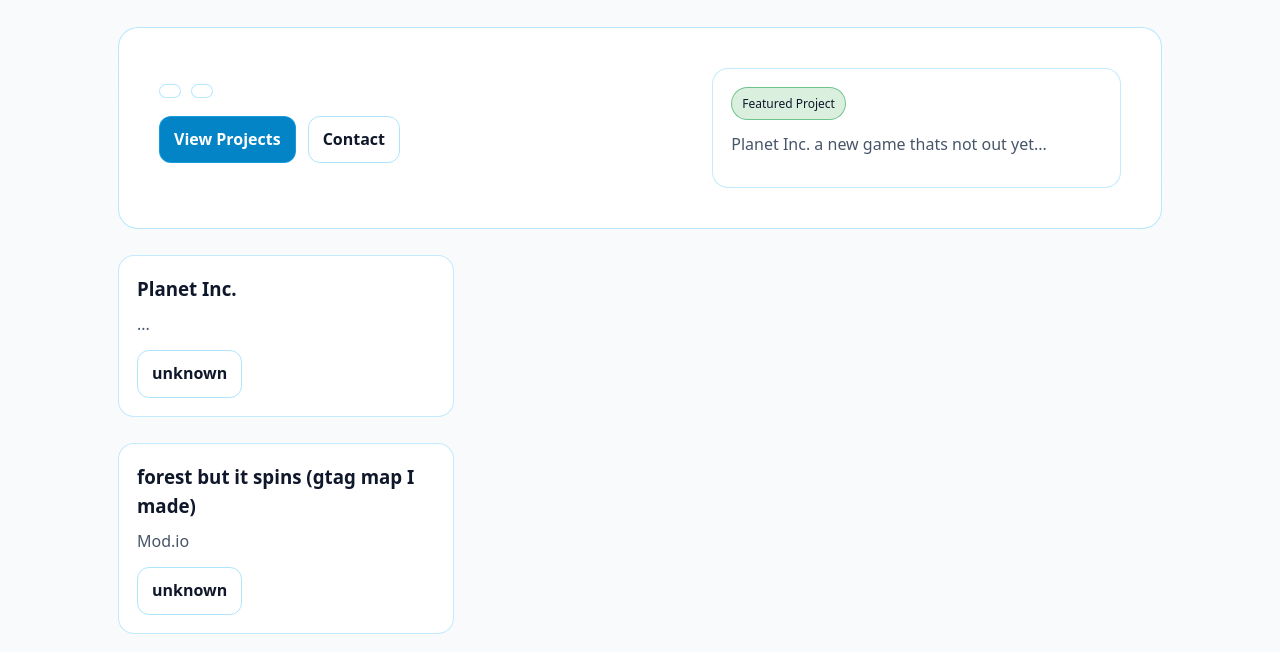
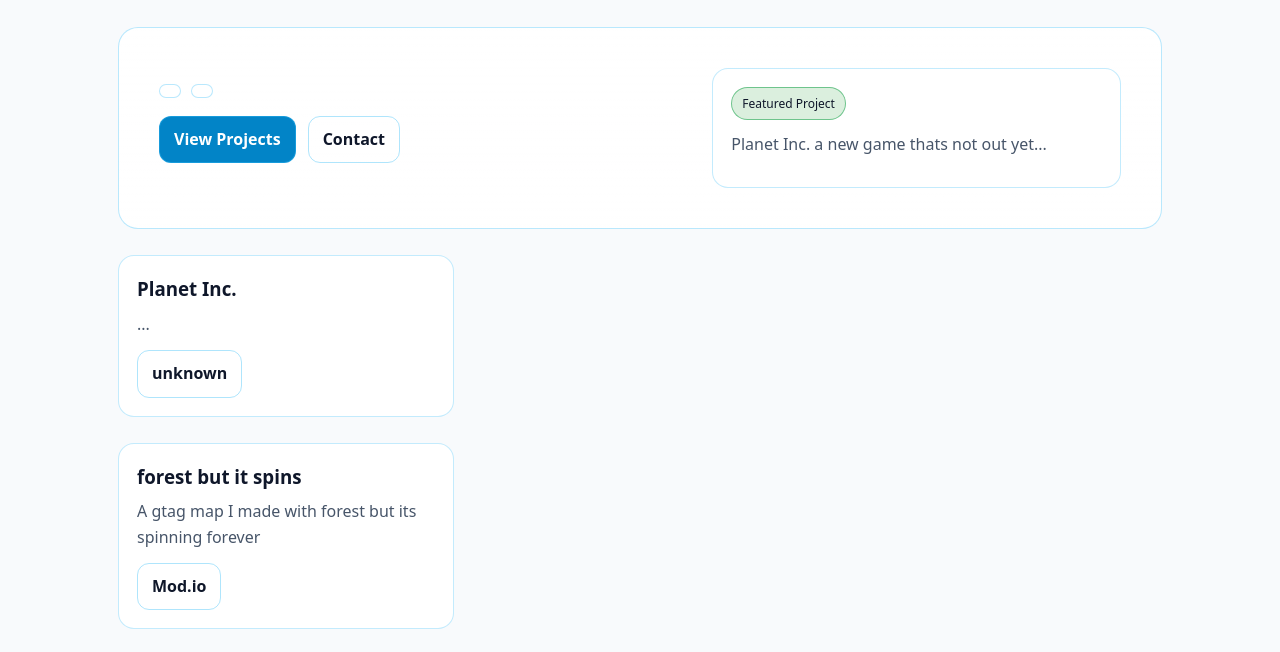
Before and after one commit to myStitch14/GiraffeasGorilla-Website, a plain HTML site: page index.html in a window 1280 px wide. Shown: the part 85-737 px from the top of the page. Drawn offline with Linux system fonts and the light colour scheme.

Commit message:
Revise project details for 'forest but it spins'
Updated project description and link text.

```diff
--- a/index.html
+++ b/index.html
@@ -103,9 +103,9 @@
     </section>
         <section id="projects" class="grid">
       <article class="card">
-        <h3>forest but it spins (gtag map I made)</h3>
-        <p>Mod.io</p>
-        <a class="btn secondary" href="https://mod.io/g/gorilla-tag/m/forest-but-it-spins?preview=1e2e307cd049f2cee42c373525ab07c1" target="_blank" rel="noopener">unknown</a>
+        <h3>forest but it spins</h3>
+        <p>A gtag map I made with forest but its spinning forever</p>
+        <a class="btn secondary" href="https://mod.io/g/gorilla-tag/m/forest-but-it-spins?preview=1e2e307cd049f2cee42c373525ab07c1" target="_blank" rel="noopener">Mod.io</a>
       </article>
     </section>
 
```
